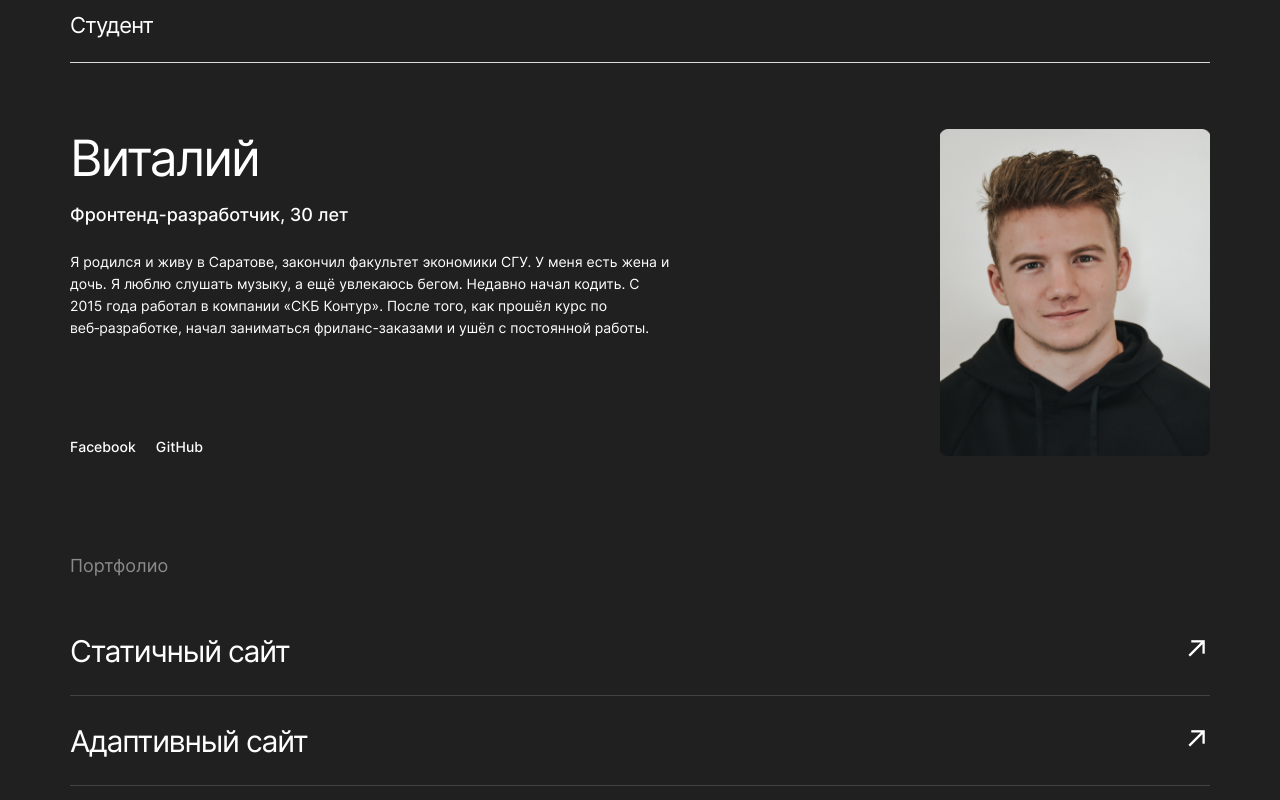
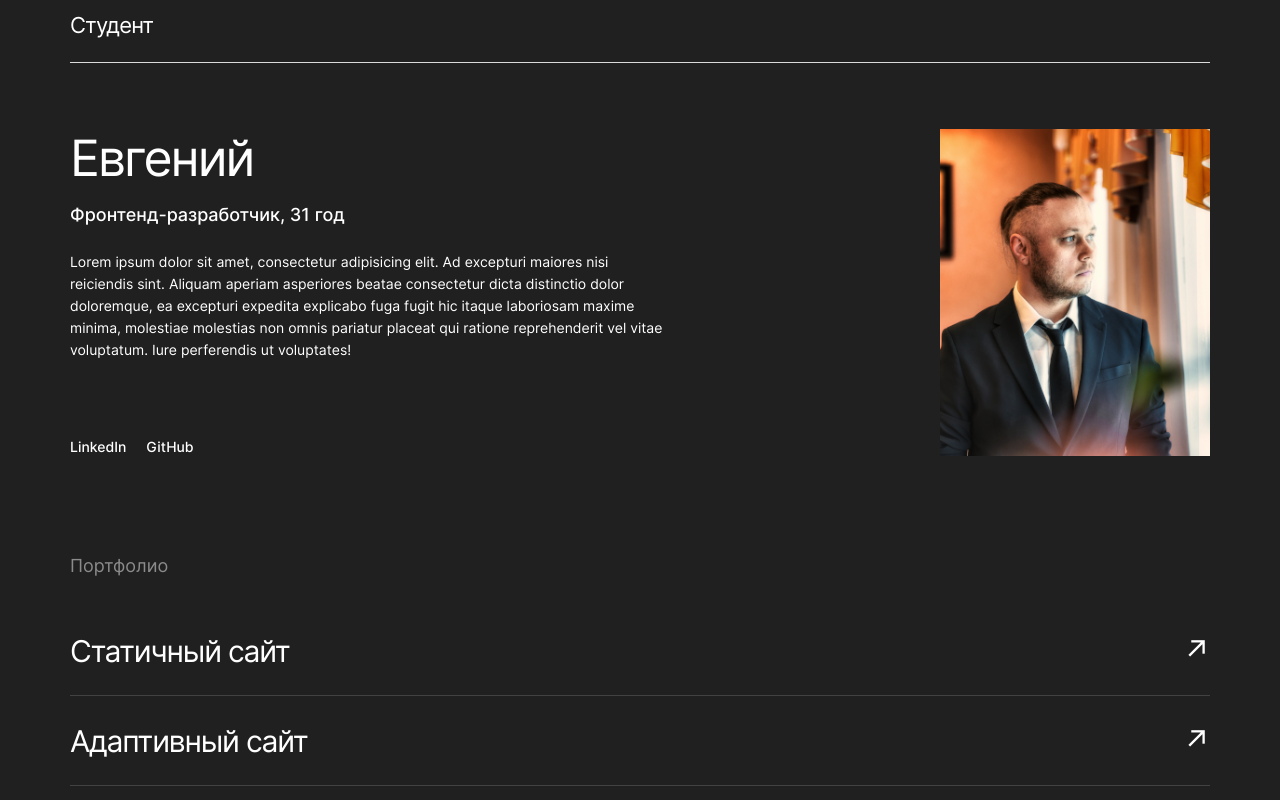
Before and after one commit to eugesher/movies-explorer-frontend, a React (Create React App) app: page / in a window 1280 px wide. Shown: the part 1980-2780 px from the top of the page. Built offline with nearby package versions, Linux system fonts and the light colour scheme; the HTML template or start-up script is replaced by a standard one.

Commit message:
update AboutMe content

```diff
--- a/src/components/AboutMe/AboutMe.js
+++ b/src/components/AboutMe/AboutMe.js
@@ -1,5 +1,5 @@
 import "./AboutMe.css";
-import myPhoto from "../../images/vit.png";
+import myPhoto from "../../images/me.png";
 import { imgAltTexts } from "../../utils/constants";
 import Portfolio from "../Portfolio/Portfolio";
 
@@ -11,13 +11,14 @@ export default function AboutMe() {
         <div className="about-me__main-container">
           <div className="about-me__column-container">
             <div className="about-me__info">
-              <p className="about-me__name">Виталий</p>
-              <p className="about-me__job">Фронтенд-разработчик, 30 лет</p>
+              <p className="about-me__name">Евгений</p>
+              <p className="about-me__job">Фронтенд-разработчик, 31 год</p>
               <p className="about-me__summary">
-                Я родился и живу в Саратове, закончил факультет экономики СГУ. У меня есть жена и
-                дочь. Я люблю слушать музыку, а ещё увлекаюсь бегом. Недавно начал кодить. С 2015
-                года работал в компании «СКБ Контур». После того, как прошёл курс по
-                веб&#8209;разработке, начал заниматься фриланс-заказами и ушёл с постоянной работы.
+                Lorem ipsum dolor sit amet, consectetur adipisicing elit. Ad excepturi maiores nisi
+                reiciendis sint. Aliquam aperiam asperiores beatae consectetur dicta distinctio
+                dolor doloremque, ea excepturi expedita explicabo fuga fugit hic itaque laboriosam
+                maxime minima, molestiae molestias non omnis pariatur placeat qui ratione
+                reprehenderit vel vitae voluptatum. Iure perferendis ut voluptates!
               </p>
             </div>
             <ul className="about-me__social-list">
@@ -28,7 +29,7 @@ export default function AboutMe() {
                   rel="noreferrer"
                   className="about-me__social-link"
                 >
-                  Facebook
+                  LinkedIn
                 </a>
               </li>
               <li>
--- a/src/components/Footer/Footer.js
+++ b/src/components/Footer/Footer.js
@@ -35,7 +35,7 @@ export default function Footer() {
                 rel="noreferrer"
                 className="footer__social-link"
               >
-                Facebook
+                LinkedIn
               </a>
             </li>
           </ul>
```
